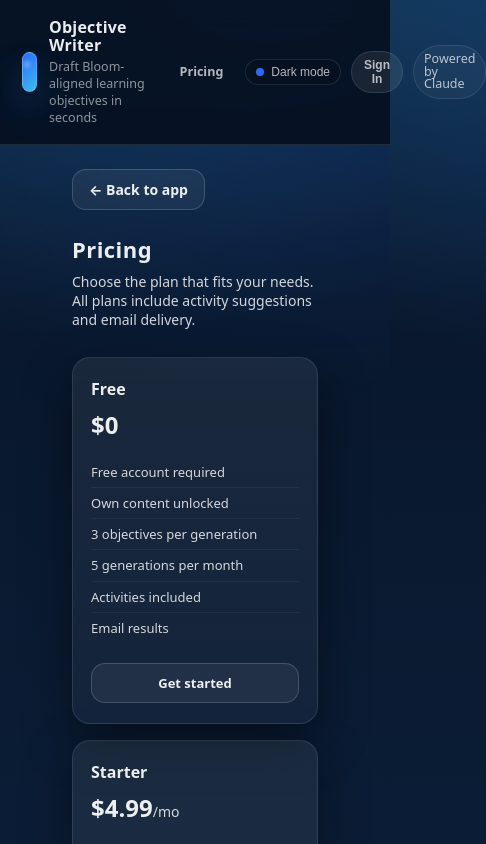
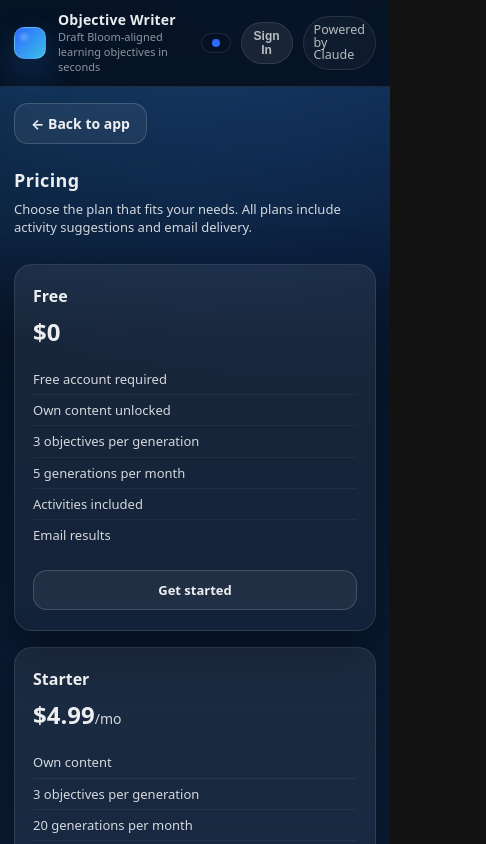
Before and after one commit to bosinova/objective-writer, a React (Vite) app: page /pricing in a window 390 px wide. Shown: the top 844 px of the page, 486 px wide, since content can reach past the window. Built offline with nearby package versions, Linux system fonts and the light colour scheme; no server answers.

Commit message:
mobile responsive styles and dropdown for objective count

```diff
--- a/src/App.tsx
+++ b/src/App.tsx
@@ -570,25 +570,25 @@
               <label className="label" htmlFor={countId}>
                 Number of objectives
               </label>
-              <input
-                id={countId}
-                className="input"
-                type="number"
-                min={1}
-                max={!isSignedIn ? 1 : isDemoUser ? 10 : 20}
-                step={1}
-                value={effectiveCount}
-                onChange={(e) =>
-                  setCount(
-                    clampInt(
-                      Number(e.target.value || 1),
-                      1,
-                      isDemoUser ? 10 : 20
-                    )
-                  )
-                }
-                disabled={!isSignedIn}
-              />
+              <select
+              id={countId}
+              className="select"
+              value={effectiveCount}
+              onChange={(e) =>
+                setCount(clampInt(Number(e.target.value), 1, isDemoUser ? 10 : 20))
+              }
+              disabled={!isSignedIn}
+            >
+              {Array.from(
+                { length: !isSignedIn ? 1 : isDemoUser ? 10 : 20 },
+                (_, i) => i + 1
+              ).map((n) => (
+                <option key={n} value={n}>
+                  {n}
+                </option>
+              ))}
+            </select>
+
               {showObjectiveCountWarning && (
                 <p className="fieldWarning">
                   Your content may be too brief to support this many objectives. Consider adding
--- a/src/styles.css
+++ b/src/styles.css
@@ -1341,3 +1341,97 @@
   background: rgba(15, 23, 42, 0.08);
   border-color: rgba(148, 163, 184, 0.9);
 }
+
+/* ── Mobile responsive ── */
+@media (max-width: 640px) {
+  .topBar {
+    padding: 12px 14px;
+    gap: 10px;
+  }
+
+  .logoMark {
+    width: 32px;
+    height: 32px;
+    border-radius: 10px;
+    flex-shrink: 0;
+  }
+
+  .brandName {
+    font-size: 14px;
+  }
+
+  .brandTag {
+    font-size: 11px;
+    margin-top: 1px;
+  }
+
+  .modeLabel {
+    display: none;
+  }
+
+  .pricingLink {
+    display: none;
+  }
+
+  .contentGrid {
+    width: 100%;
+    padding: 0 12px;
+    margin: 16px auto 24px;
+    gap: 14px;
+  }
+
+  .textarea {
+    min-height: 140px;
+  }
+
+  .hintRow {
+    flex-direction: row;
+    align-items: center;
+  }
+
+  .counter {
+    padding: 3px 7px;
+    font-size: 11px;
+  }
+
+  .exampleChipsRow {
+    gap: 6px;
+  }
+
+  .exampleChip {
+    font-size: 11px;
+    padding: 4px 10px;
+  }
+
+  .copyRow {
+    flex-direction: column;
+    align-items: stretch;
+  }
+
+  .copyButton {
+    text-align: center;
+  }
+
+  .emailFormRow {
+    flex-direction: column;
+    align-items: stretch;
+  }
+
+  .emailInput {
+    max-width: 100%;
+  }
+
+  .pricingPage {
+    width: 100%;
+    padding: 0 14px;
+    margin: 16px auto 32px;
+  }
+
+  .pricingTitle {
+    font-size: 18px;
+  }
+
+  .pricingSubtitle {
+    font-size: 13px;
+  }
+}
```
